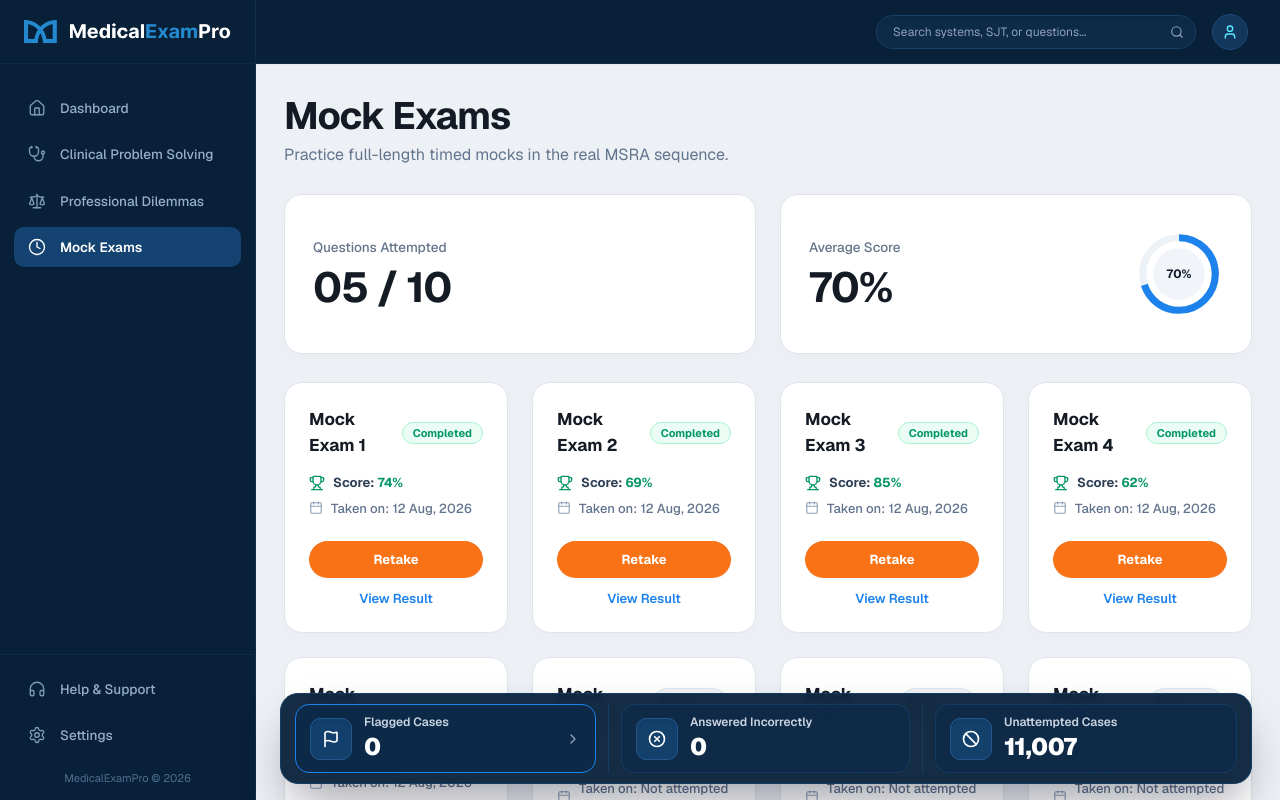
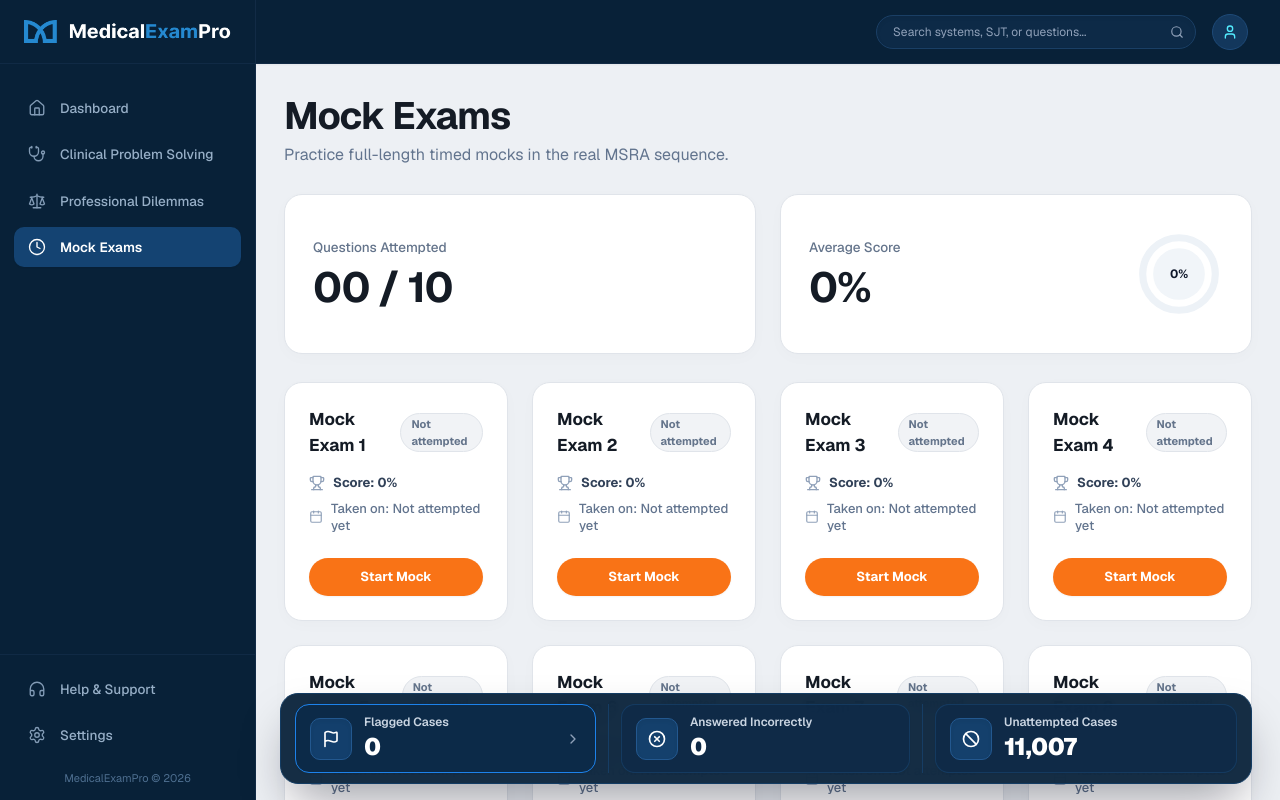
Before and after one commit to Shakib-cse/medical_exam_pro, a Next.js app: page /dashboard/mock-exams in a window 1280 px wide. Shown: the top 800 px of the page. Built offline with nearby package versions, Linux system fonts and the light colour scheme; no server answers.

Commit message:
fix(mock-exams): remove dummy completion data and add loading skeleton state

```diff
--- a/src/app/dashboard/mock-exams/page.tsx
+++ b/src/app/dashboard/mock-exams/page.tsx
@@ -16,29 +16,30 @@ interface MockCardItem {
   questions?: number;
 }
 
-const defaultMockList: MockCardItem[] = [
-  { id: "mock-1", mockNumber: 1, title: "Mock Exam 1", isCompleted: true, score: 74, dateTaken: "12 Aug, 2026" },
-  { id: "mock-2", mockNumber: 2, title: "Mock Exam 2", isCompleted: true, score: 69, dateTaken: "12 Aug, 2026" },
-  { id: "mock-3", mockNumber: 3, title: "Mock Exam 3", isCompleted: true, score: 85, dateTaken: "12 Aug, 2026" },
-  { id: "mock-4", mockNumber: 4, title: "Mock Exam 4", isCompleted: true, score: 62, dateTaken: "12 Aug, 2026" },
-  { id: "mock-5", mockNumber: 5, title: "Mock Exam 5", isCompleted: true, score: 58, dateTaken: "12 Aug, 2026" },
-  { id: "mock-6", mockNumber: 6, title: "Mock Exam 6", isCompleted: false, score: 0, dateTaken: "Not attempted yet" },
-  { id: "mock-7", mockNumber: 7, title: "Mock Exam 7", isCompleted: false, score: 0, dateTaken: "Not attempted yet" },
-  { id: "mock-8", mockNumber: 8, title: "Mock Exam 8", isCompleted: false, score: 0, dateTaken: "Not attempted yet" },
-  { id: "mock-9", mockNumber: 9, title: "Mock Exam 9", isCompleted: false, score: 0, dateTaken: "Not attempted yet" },
-  { id: "mock-10", mockNumber: 10, title: "Mock Exam 10", isCompleted: false, score: 0, dateTaken: "Not attempted yet" },
-];
+const cleanInitialMocks: MockCardItem[] = Array.from({ length: 10 }, (_, i) => ({
+  id: `mock-${i + 1}`,
+  mockNumber: i + 1,
+  title: `Mock Exam ${i + 1}`,
+  isCompleted: false,
+  score: 0,
+  dateTaken: "Not attempted yet",
+  duration: "120 mins",
+  questions: 115,
+}));
 
 export default function MockExamsPage() {
-  const [mockList, setMockList] = useState<MockCardItem[]>(defaultMockList);
+  const [mockList, setMockList] = useState<MockCardItem[]>([]);
+  const [isLoading, setIsLoading] = useState(true);
 
   useEffect(() => {
+    let isMounted = true;
+
     async function loadData() {
       try {
         const res = await mockExamApi.getMockExams();
+        if (!isMounted) return;
+
         if (res?.data && res.data.length > 0) {
-          const hasAnyUserAttempt = res.data.some((item) => !item.notAttempted && Boolean(item.bestScore));
-
           const mapped: MockCardItem[] = res.data.map((item, idx) => {
             const hasBackendAttempt = !item.notAttempted && Boolean(item.bestScore);
             let localCompleted: any = null;
@@ -46,7 +47,11 @@ export default function MockExamsPage() {
               try {
                 for (let i = 0; i < localStorage.length; i++) {
                   const key = localStorage.key(i);
-                  if (key && (key.endsWith(`mock_completed_${item.id}`) || key.endsWith(`mock_completed_${item.examNumber}`))) {
+                  if (
+                    key &&
+                    (key.endsWith(`mock_completed_${item.id}`) ||
+                      key.endsWith(`mock_completed_${item.examNumber}`))
+                  ) {
                     const raw = localStorage.getItem(key);
                     if (raw) localCompleted = JSON.parse(raw);
                   }
@@ -60,7 +65,7 @@ export default function MockExamsPage() {
               : (localCompleted?.score ?? 0);
 
             const dateVal = hasBackendAttempt
-              ? (item.dateTaken || "12 Aug, 2026")
+              ? (item.dateTaken || "Not attempted yet")
               : localCompleted?.completedAt
               ? new Date(localCompleted.completedAt).toLocaleDateString("en-US", {
                   day: "numeric",
@@ -69,23 +74,30 @@ export default function MockExamsPage() {
                 })
               : "Not attempted yet";
 
-            const fallback = defaultMockList[idx];
-
             return {
               id: item.id,
               mockNumber: item.examNumber || idx + 1,
               title: item.title || `Mock Exam ${idx + 1}`,
-              isCompleted: hasAnyUserAttempt ? isComp : (fallback?.isCompleted ?? false),
-              score: hasAnyUserAttempt ? (isComp ? scoreVal : 0) : (fallback?.score || 0),
-              dateTaken: hasAnyUserAttempt ? (isComp ? dateVal : "Not attempted yet") : (fallback?.dateTaken || "Not attempted yet"),
+              isCompleted: isComp,
+              score: isComp ? scoreVal : 0,
+              dateTaken: isComp ? dateVal : "Not attempted yet",
               duration: item.duration,
               questions: item.questions,
             };
           });
           setMockList(mapped);
+        } else {
+          setMockList(cleanInitialMocks);
         }
       } catch (err) {
-        console.warn("Using fallback mock exams list:", err);
+        console.warn("Could not fetch mock exams, using clean list:", err);
+        if (isMounted) {
+          setMockList(cleanInitialMocks);
+        }
+      } finally {
+        if (isMounted) {
+          setIsLoading(false);
+        }
       }
     }
 
@@ -97,6 +109,7 @@ export default function MockExamsPage() {
     window.addEventListener("practice_session_update", loadData);
 
     return () => {
+      isMounted = false;
       window.removeEventListener("storage", loadData);
       window.removeEventListener("focus", loadData);
       window.removeEventListener("mock_session_update", loadData);
@@ -105,7 +118,7 @@ export default function MockExamsPage() {
   }, []);
 
   const completedCount = mockList.filter((m) => m.isCompleted).length;
-  const totalCount = mockList.length;
+  const totalCount = mockList.length || 10;
   const completedMocks = mockList.filter((m) => m.isCompleted && m.score > 0);
   const avgScore =
     completedMocks.length > 0
@@ -113,7 +126,7 @@ export default function MockExamsPage() {
           completedMocks.reduce((acc, curr) => acc + curr.score, 0) /
             completedMocks.length
         )
-      : 72;
+      : 0;
 
   return (
     <div className="space-y-6 sm:space-y-7 pb-10 w-full">
@@ -128,6 +141,26 @@ export default function MockExamsPage() {
       </div>
 
       {/* 2. Top Stats: 2 Cards (Spanning 50% each on md+) */}
+      {isLoading ? (
+        <div className="grid grid-cols-1 md:grid-cols-2 gap-5 lg:gap-6 w-full">
+          {/* Card 1 Skeleton */}
+          <div className="bg-white rounded-2xl p-6 sm:p-7 border border-[#E0E4EA] shadow-[0_4px_16px_rgba(0,0,0,0.02)] flex flex-col justify-center min-h-[160px] space-y-3">
+            <div className="h-4 w-36 bg-slate-200 rounded animate-pulse" />
+            <div className="h-10 w-28 bg-slate-200 rounded-lg animate-pulse" />
+          </div>
+
+          {/* Card 2 Skeleton */}
+          <div className="bg-white rounded-2xl p-6 sm:p-7 border border-[#E0E4EA] shadow-[0_4px_16px_rgba(0,0,0,0.02)] flex items-center justify-between min-h-[160px]">
+            <div className="space-y-3">
+              <div className="h-4 w-28 bg-slate-200 rounded animate-pulse" />
+              <div className="h-10 w-20 bg-slate-200 rounded-lg animate-pulse" />
+            </div>
+            <div className="w-20 h-20 rounded-full border-[6.5px] border-slate-200 bg-slate-50 flex items-center justify-center animate-pulse">
+              <div className="w-11 h-11 rounded-full bg-slate-100" />
+            </div>
+          </div>
+        </div>
+      ) : (
         <div className="grid grid-cols-1 md:grid-cols-2 gap-5 lg:gap-6 w-full">
           {/* Card 1: Questions Attempted */}
           <div className="bg-white rounded-2xl p-6 sm:p-7 border border-[#E0E4EA] shadow-[0_4px_16px_rgba(0,0,0,0.02)] flex flex-col justify-center min-h-[160px] space-y-2">
@@ -184,10 +217,35 @@ export default function MockExamsPage() {
             </div>
           </div>
         </div>
+      )}
 
       {/* 3. Grid of Mock Exam Cards (4 Columns) */}
       <div className="grid grid-cols-1 sm:grid-cols-2 lg:grid-cols-4 gap-5 lg:gap-6 w-full">
-        {mockList.map((mock) => (
+        {isLoading
+          ? Array.from({ length: 10 }, (_, i) => (
+              <div
+                key={`mock-skeleton-${i}`}
+                className="bg-white rounded-2xl p-5 sm:p-6 border border-[#E0E4EA] shadow-[0_4px_16px_rgba(0,0,0,0.02)] flex flex-col justify-between space-y-5 min-h-[220px]"
+              >
+                {/* Header Skeleton */}
+                <div className="flex items-center justify-between gap-2">
+                  <div className="h-5 w-28 bg-slate-200 rounded animate-pulse" />
+                  <div className="h-5 w-22 bg-slate-100 rounded-full border border-slate-200 animate-pulse" />
+                </div>
+
+                {/* Score & Taken Date Skeleton */}
+                <div className="space-y-2.5">
+                  <div className="h-4 w-24 bg-slate-200 rounded animate-pulse" />
+                  <div className="h-4 w-36 bg-slate-100 rounded animate-pulse" />
+                </div>
+
+                {/* Action Skeleton */}
+                <div className="pt-2">
+                  <div className="w-full h-10 rounded-full bg-slate-200 animate-pulse" />
+                </div>
+              </div>
+            ))
+          : mockList.map((mock) => (
               <div
                 key={mock.id}
                 className="bg-white rounded-2xl p-5 sm:p-6 border border-[#E0E4EA] shadow-[0_4px_16px_rgba(0,0,0,0.02)] hover:shadow-md hover:border-slate-300 transition-all flex flex-col justify-between space-y-4"
```
Lines whose indentation alone changed are shown as unchanged.
